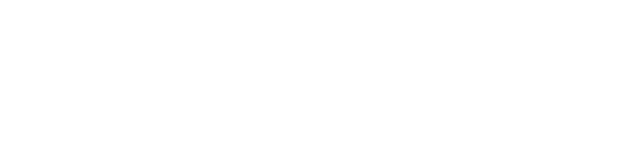
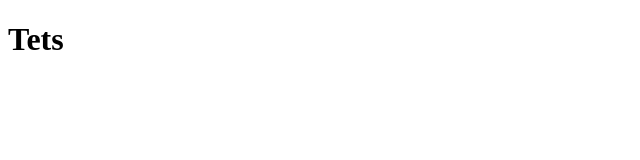
Before and after one commit to caraim/git_test, a plain HTML site: page index.html in a window 1280 px wide. Shown: the whole page, without its empty margins (0-640 px from the left). Drawn offline with Linux system fonts and the light colour scheme.

Commit message:
h1 was added

```diff
--- a/index.html
+++ b/index.html
@@ -5,6 +5,6 @@
 	<title>Document</title>
 </head>
 <body>
-
+	<h1>Tets</h1>
 </body>
 </html>
```
